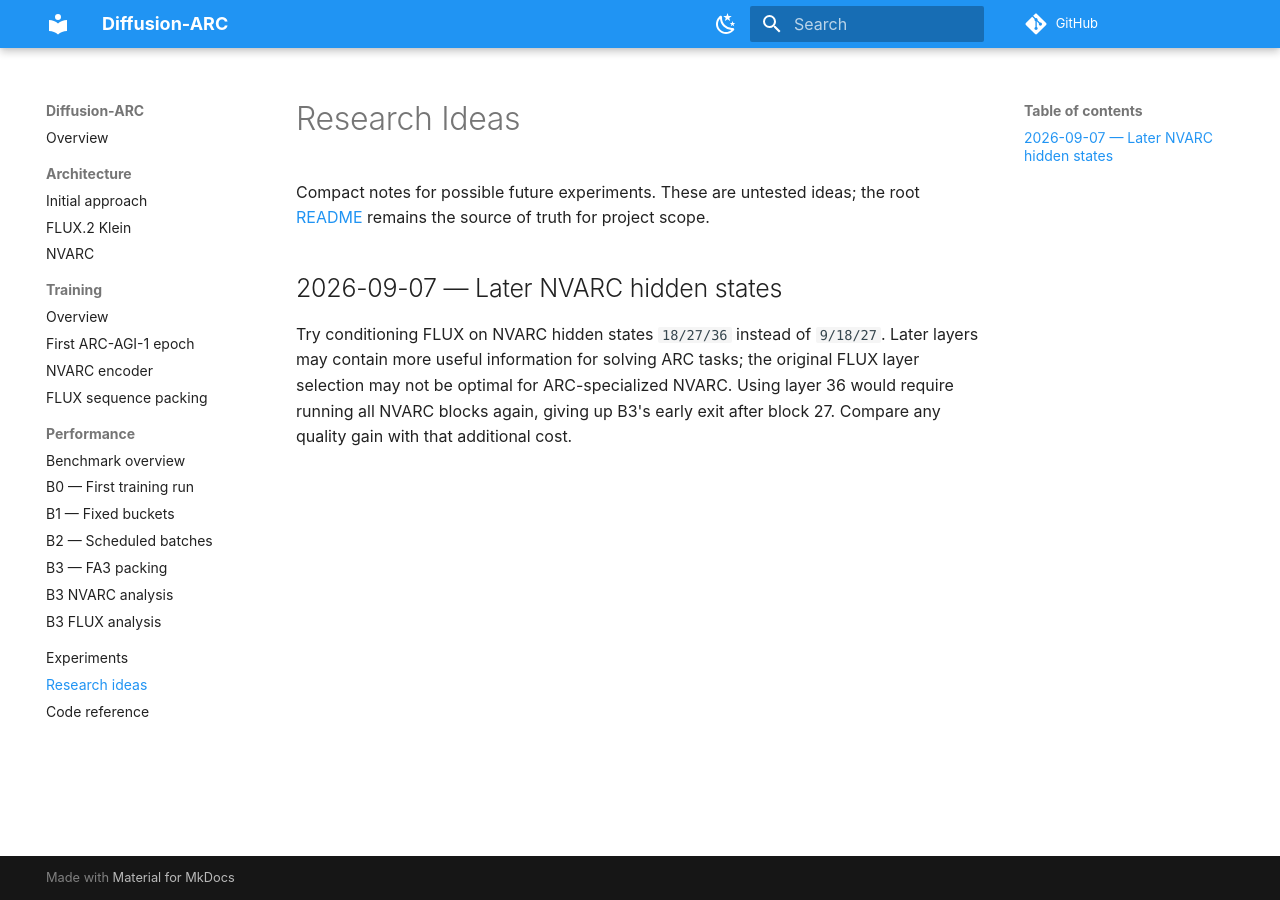
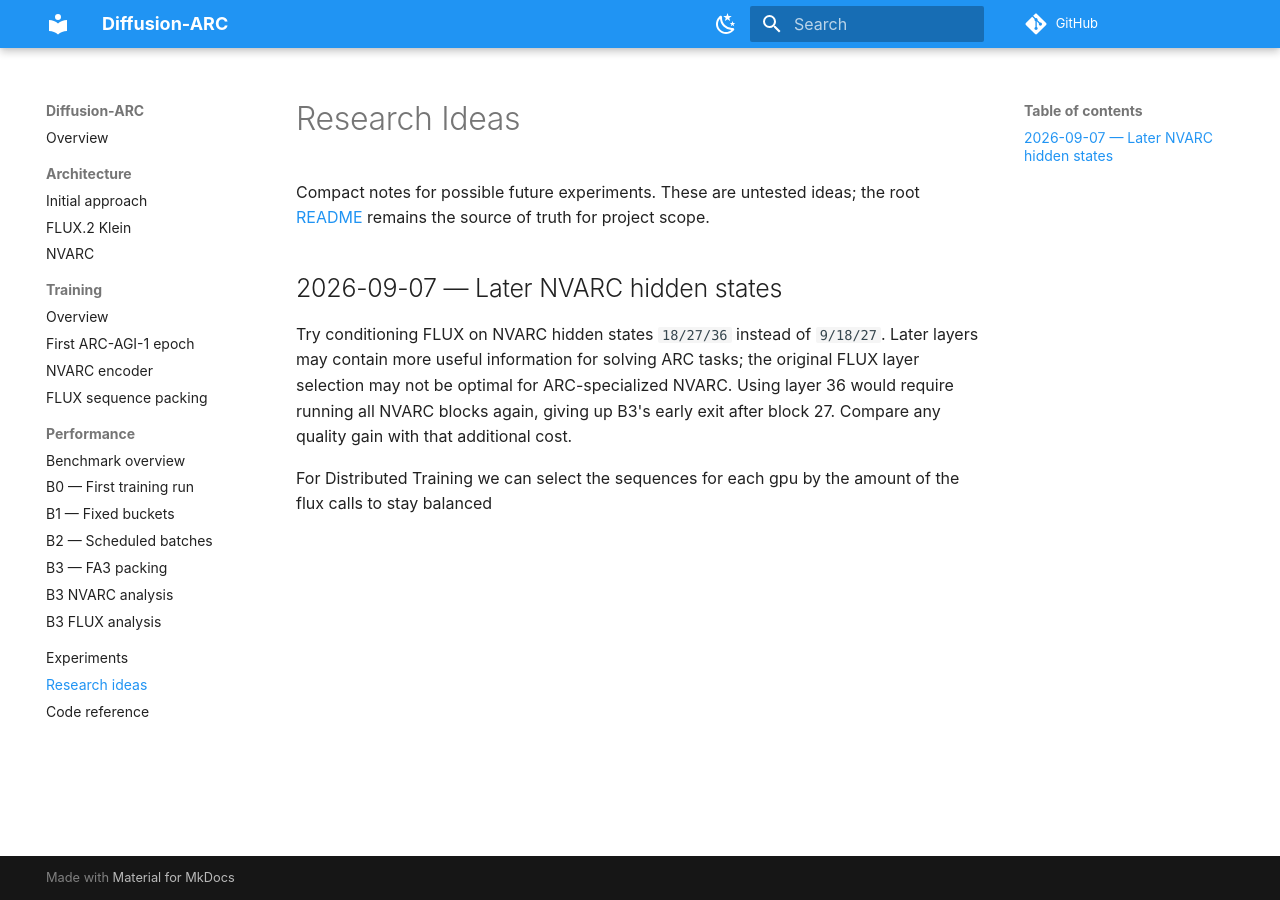
Before and after one commit to joshuakauling/diffusion-arc, an MkDocs documentation site: the page built from docs/research-ideas.md, in a window 1280 px wide. Built offline with MkDocs 1.6.1 and Material for MkDocs 9.7.7, drawn with Linux system fonts in a browser that asks for light colours; comment, search, counter and statistics services are not loaded.

Commit message:
Record distributed batch balancing research idea

```diff
--- a/docs/research-ideas.md
+++ b/docs/research-ideas.md
@@ -10,3 +10,5 @@ Later layers may contain more useful information for solving ARC tasks;
 the original FLUX layer selection may not be optimal for ARC-specialized NVARC.
 Using layer 36 would require running all NVARC blocks again, giving up B3's
 early exit after block 27. Compare any quality gain with that additional cost.
+
+For Distributed Training we can select the sequences for each gpu by the amount of the flux calls to stay balanced
```
